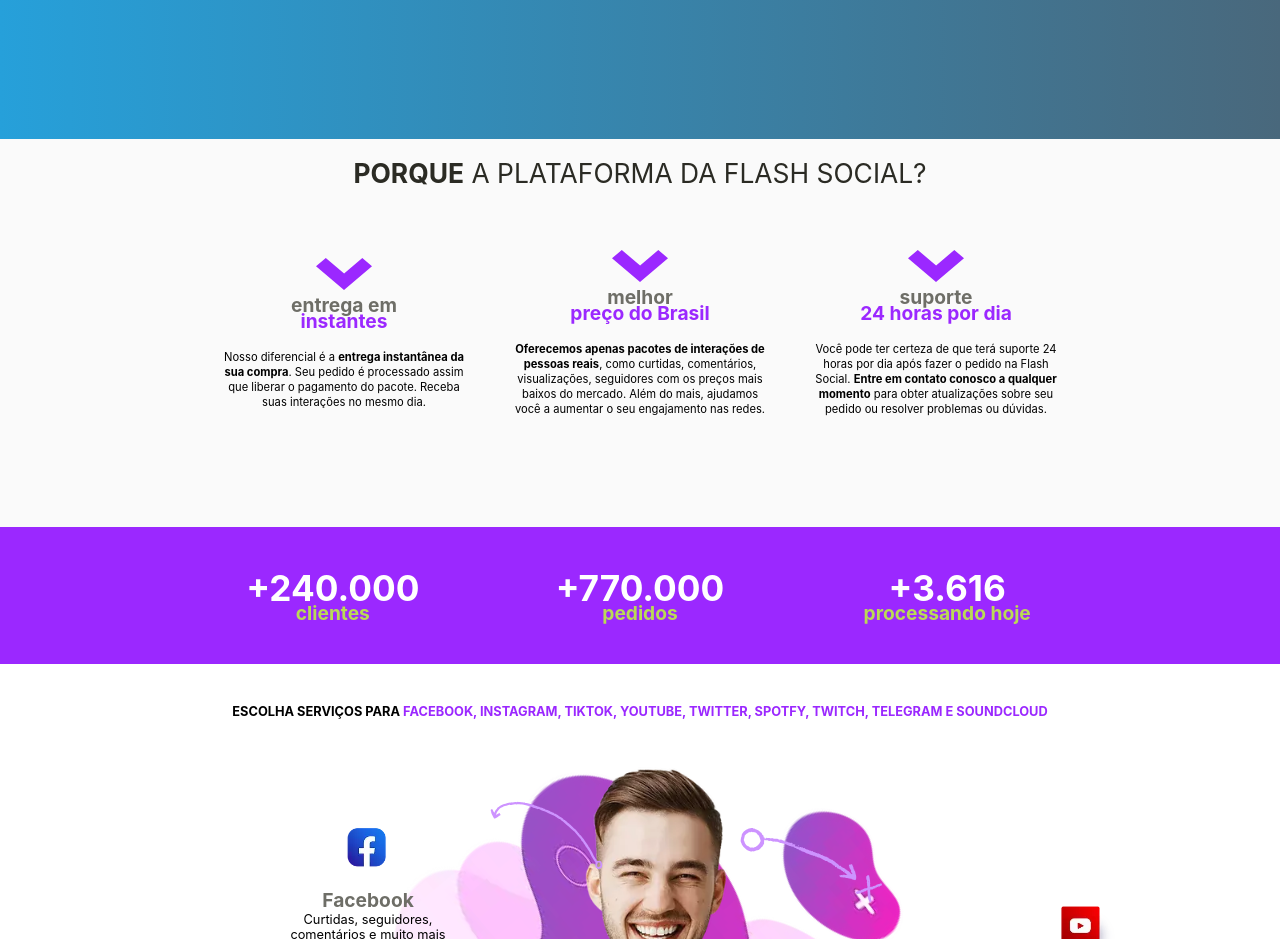
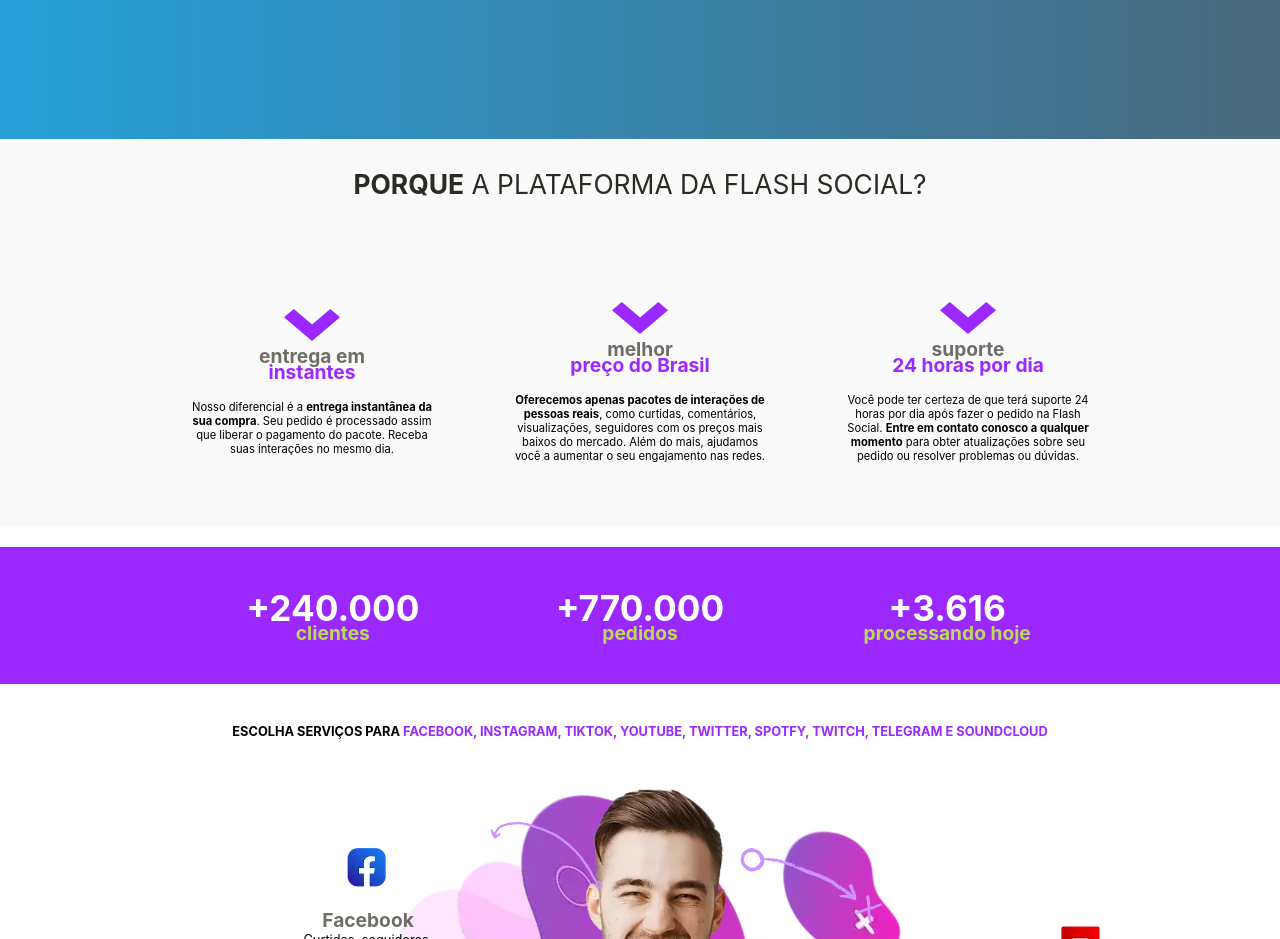
Before and after one commit to raultocantins/flashSocial, a React (Create React App) app: page / in a window 1280 px wide. Shown: the part 2120-3059 px from the top of the page. Built offline with nearby package versions, Linux system fonts and the light colour scheme; a web font is replaced by a local one.

Commit message:
updating layout

```diff
--- a/src/components/appbar/Appbar.css
+++ b/src/components/appbar/Appbar.css
@@ -8,7 +8,7 @@
   width: 100%;
   top: 0;
   z-index: 99;
-
+  border-bottom-color: 5px solid black;
 }
 .group-buttons-appbar{
     display: flex;
--- a/src/components/section9/Section9.css
+++ b/src/components/section9/Section9.css
@@ -5,29 +5,47 @@
     justify-content: center;
     align-items: center;
     flex-wrap: wrap;
+    margin-bottom: 25px;
 
 }
 .bloco1-section9{
     width: 25%;
     margin-right: 50px;
     text-align: center;
+    height: 250px;
+    display: flex;
+    align-items: center;
+    flex-direction: column;
+    justify-content: center;
+    padding: 20px;
 
 }
 .bloco2-section9{
     width: 25%;
     margin-right: 50px;
     text-align: center;
+    height: 250px;
+    display: flex;
+    align-items: center;
+    flex-direction: column;
+    justify-content: center;
+    padding: 20px;
 
 }
 .bloco3-section9{
     width: 25%;
     text-align: center;
+    height: 250px;
+    display: flex;
+    align-items: center;
+    flex-direction: column;
+    justify-content: center;
+    padding: 20px;
 
 }
 .text-section9{
     width: 100%;
-    position: absolute;
-    margin-top: -400px;
+  margin-bottom: 10px;
 }
 .svg{
     width: 100%;
@@ -64,16 +82,16 @@
 
 
 .bloco1-section9:hover,.bloco2-section9:hover,.bloco3-section9:hover{
-    transition: all ease 1s;
+    transition: all ease 0.8s;
 
 
     box-shadow: inset 3px 3px 13px #ffff,
              inset 3px 3px 13px #9b28ff67;
              border-radius: 15px;
 
-    font-size: 20px;
+
     border-radius: 10px;
- font-size: 26px;
+
 
 
 
```
